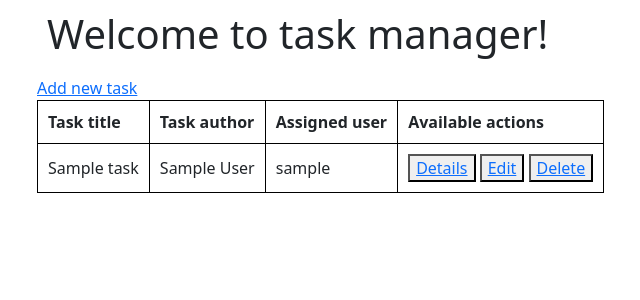
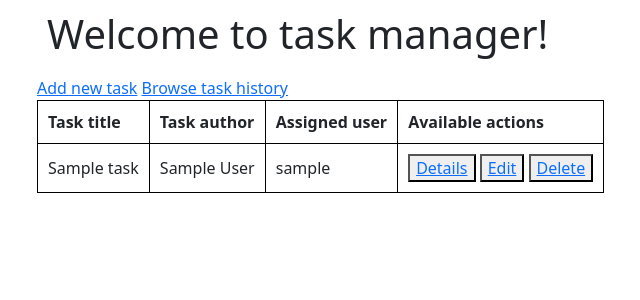
Before and after one commit to matrus98/matrus98-mga_task_repo, a Django app: page / in a window 1280 px wide. Shown: the top 300 px of the page, without its empty margins (45-685 px from the left). Run offline with Django 5.2, Linux system fonts and the light colour scheme; tables that the repository leaves empty hold one stand-in row (values such as "Sample post"); parts of the project's set-up code (start-up, migrations or seed data) failed here and were passed over; some web fonts are replaced.

Commit message:
General history

```diff
--- a/task_manager/models.py
+++ b/task_manager/models.py
@@ -1,15 +1,15 @@
+from django.contrib.postgres.fields import ArrayField
 from django.db import models
 from django.utils import timezone
 from simple_history.models import HistoricalRecords
 from django.contrib.auth.models import User
-from django.contrib.auth import get_user_model
 from django.conf import settings
 
 
 TaskStatusChoices = {
-    'CREATED': 'Nowy',
-    'IN_PROGRESS': 'W toku',
-    'SOLVED': 'Rozwiązany',
+    'Nowy': 'Nowy',
+    'W toku': 'W toku',
+    'Rozwiązany': 'Rozwiązany',
 }
 
 
@@ -19,28 +19,27 @@ class Task(models.Model):
     name = models.CharField(max_length=100)
     description = models.TextField()
     status = models.CharField(choices=TaskStatusChoices, default='CREATED')
-
-    # user_choice = {}
-    # for username in [user.username for user in User.objects.all()]:
-    #     user_choice[username] = username
-    # assigned_user = models.CharField(choices=user_choice, blank=True)
-    assigned_user = models.ForeignKey(User, on_delete=models.CASCADE, blank=True, null=True)
+    assigned_user = models.ForeignKey(User, on_delete=models.DO_NOTHING, blank=True, null=True)
     task_history = HistoricalRecords()
-    # task_detailed_history = []
 
     def __str__(self):
         return self.name
 
 
-class HistoricalEvent(models.Model):
-    task_name = models.CharField(max_length=100)
-    user_choice = {}
-    for username in [user.username for user in User.objects.all()]:
-        user_choice[username] = username
-    user_who_edited = models.CharField(choices=user_choice, blank=True)
-    field_to_update = models.CharField(max_length=100)
-    old_value = models.TextField(blank=True)
-    new_value = models.TextField(blank=True)
+class HistoricalTaskEvent(models.Model):
+    task = models.ForeignKey(Task, on_delete=models.CASCADE, blank=True, null=True)
+    user_who_edited = models.CharField(max_length=100)
+    field_to_update = ArrayField(models.CharField(max_length=100), blank=True, null=True)
+    old_value = ArrayField(models.TextField(blank=True), blank=True, null=True)
+    new_value = ArrayField(models.TextField(blank=True), blank=True, null=True)
+    occurrence_date = models.DateTimeField(default=timezone.now)
 
     def __str__(self):
-        return 'LOREM IPSUM'
+        msg = ' '.join(
+            ['value of field %s has been changed from %s to %s by user %s'
+             .format(field, old, new) for field, old, new in
+             zip(self.field_to_update, self.old_value, self.new_value)]
+        )
+
+        return ("Task %s has been modified at %s in the following fields:\n%s"
+                .format(self.task.name, self.occurrence_date, msg))
--- a/task_manager/templates/task_list.html
+++ b/task_manager/templates/task_list.html
@@ -1,7 +1,8 @@
 {% extends 'index.html' %}
 
 {% block content %}
-    <a href="{% url 'task_create_new' %}" class="top-menu"><span class="glyphicon glyphicon-plus">Add new task</span></a>
+    <a href="{% url 'task_create_new' %}" class="top-menu"><span>Add new task</span></a>
+    <a href="{% url 'task_history' %}" class="top-menu"><span>Browse task history</span></a>
     <table class="task_table">
         <tr>
             <th>Task title</th>
--- a/task_manager/urls.py
+++ b/task_manager/urls.py
@@ -6,5 +6,6 @@ urlpatterns = [
     path('task/new/', views.task_create_new, name='task_create_new'),
     path('task/<int:pk>', views.task_details, name='task_details'),
     path('task/<int:pk>/edit', views.task_edit, name='task_edit'),
-    path('task/<int:pk>/delete', views.task_delete, name='task_delete')
+    path('task/<int:pk>/delete', views.task_delete, name='task_delete'),
+    path('task/history/', views.task_history, name='task_history'),
 ]
--- a/task_manager/views.py
+++ b/task_manager/views.py
@@ -1,6 +1,11 @@
+import copy
+
 from django.shortcuts import render, redirect, get_object_or_404
-from .models import Task
+from .models import Task, HistoricalTaskEvent
 from .froms import TaskForm
+
+
+forbidden_list = ['_state', '_django_version', 'id', 'assigned_user_id']
 
 
 def task_list(request):
@@ -14,9 +19,24 @@ def task_create_new(request):
 
         if task_creation_form.is_valid():
             task = task_creation_form.save(commit=False)
-            task.author = request.user.username if request.user.username is not '' else 'Anonymous'
-            # task.task_history.
+            current_user = request.user.username if request.user.username != '' else 'Anonymous'
+            task.author = current_user
             task.save()
+
+            event = HistoricalTaskEvent.objects.create(user_who_edited=current_user)
+            event.task = task
+
+            fields = set([atr for atr, value in task.__dict__.items() if atr not in forbidden_list])
+            field_to_update, old_value, new_value = [], [], []
+            for atr in fields:
+                field_to_update.append(atr)
+                old_value.append('---')
+                new_value.append(task.__dict__[atr])
+            event.field_to_update = field_to_update
+            event.old_value = old_value
+            event.new_value = new_value
+            event.save()
+
             return redirect('task_list')
     else:
         task_creation_form = TaskForm()
@@ -31,14 +51,35 @@ def task_details(request, pk):
 
 def task_edit(request, pk):
     task = get_object_or_404(Task, pk=pk)
+    task_old = copy.copy(task)
     if request.method == "POST":
         task_edit_form = TaskForm(request.POST, instance=task)
 
         if task_edit_form.is_valid():
-            post = task_edit_form.save(commit=False)
-            post.author = request.user.username
-            post.save()
-            return redirect('task_details', pk=post.pk)
+            current_user = request.user.username if request.user.username != '' else 'Anonymous'
+
+            task = task_edit_form.save(commit=False)
+            task.save()
+
+            event = HistoricalTaskEvent.objects.create(user_who_edited=current_user)
+
+            fields_where_change_occurred = set([atr for atr, value in
+                                                task_old.__dict__.items() ^ task.__dict__.items()
+                                                if atr not in forbidden_list])
+
+            field_to_update, old_value, new_value = [], [], []
+            for atr in fields_where_change_occurred:
+                field_to_update.append(atr)
+                old_value.append(task_old.__dict__[atr])
+                new_value.append(task.__dict__[atr])
+            event.field_to_update = field_to_update
+            event.old_value = old_value
+            event.new_value = new_value
+
+            event.task = task
+            event.save()
+
+            return redirect('task_details', pk=task.pk)
     else:
         task_edit_form = TaskForm(instance=task)
 
@@ -49,3 +90,8 @@ def task_delete(request, pk):
     task = get_object_or_404(Task, pk=pk)
     task.delete()
     return redirect('task_list')
+
+
+def task_history(request):
+    task_events = HistoricalTaskEvent.objects.all().order_by('-occurrence_date')
+    return render(request, 'task_history.html', {'events': task_events})
```
Also changed, not shown: task_manager/templates/task_history.html (added, +37 -0 lines), task_manager/migrations/0008_historicalevent_task_alter_task_assigned_user.py (added), task_manager/migrations/0009_alter_historicalevent_task.py (added), task_manager/migrations/0010_alter_historicalevent_task.py (added), task_manager/migrations/0011_alter_task_assigned_user.py (added), task_manager/migrations/0012_alter_task_assigned_user.py (added), task_manager/migrations/0013_historicalevent_occurrence_date.py (added), task_manager/migrations/0014_historicaltaskevent_delete_historicalevent.py (added), task_manager/migrations/0015_alter_historicaltaskevent_field_to_update_and_more.py (added), task_manager/migrations/0016_remove_historicaltaskevent_task_and_more.py (added), task_manager/migrations/0017_alter_historicaltaskevent_action_name.py (added), task_manager/migrations/0018_remove_historicaltaskevent_action_name_and_more.py (added), task_manager/migrations/0019_alter_historicaltaskevent_task.py (added), task_manager/migrations/0020_alter_historicaltaskevent_field_to_update_and_more.py (added), 2 more files.
